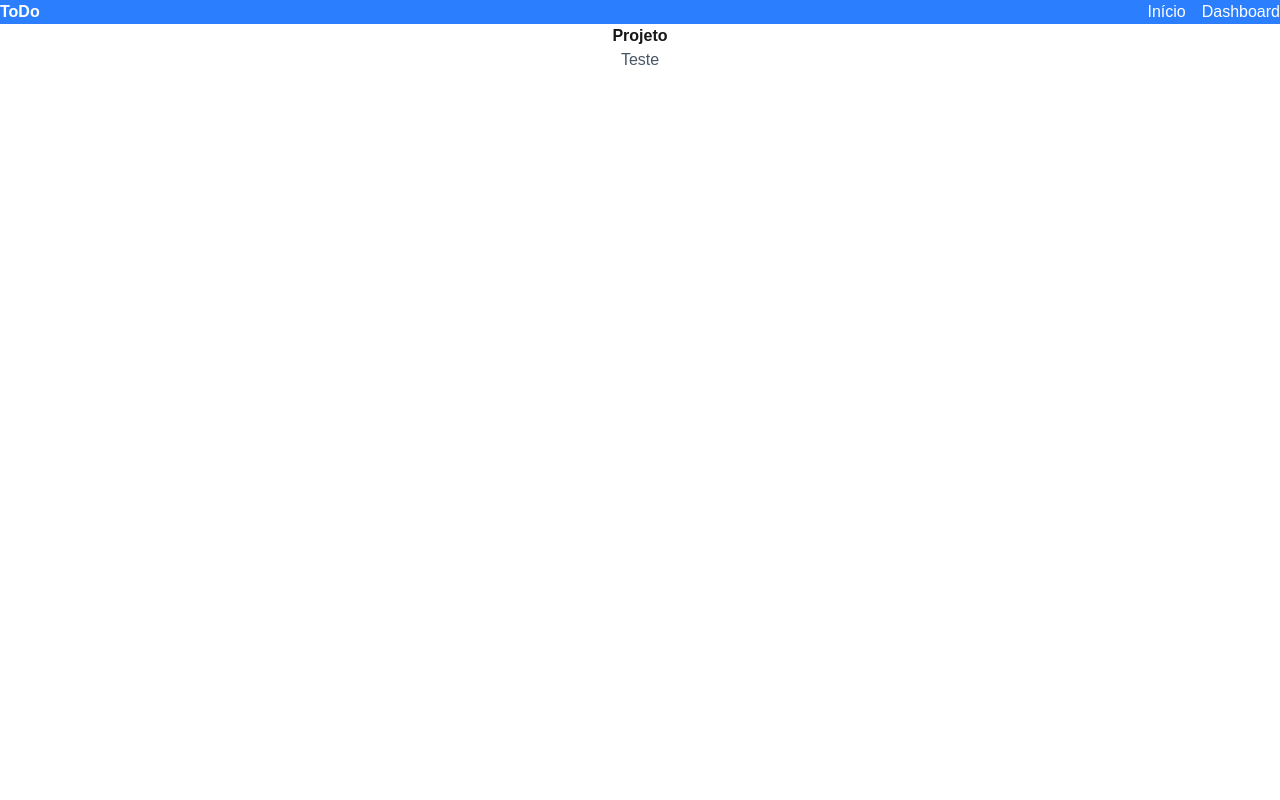
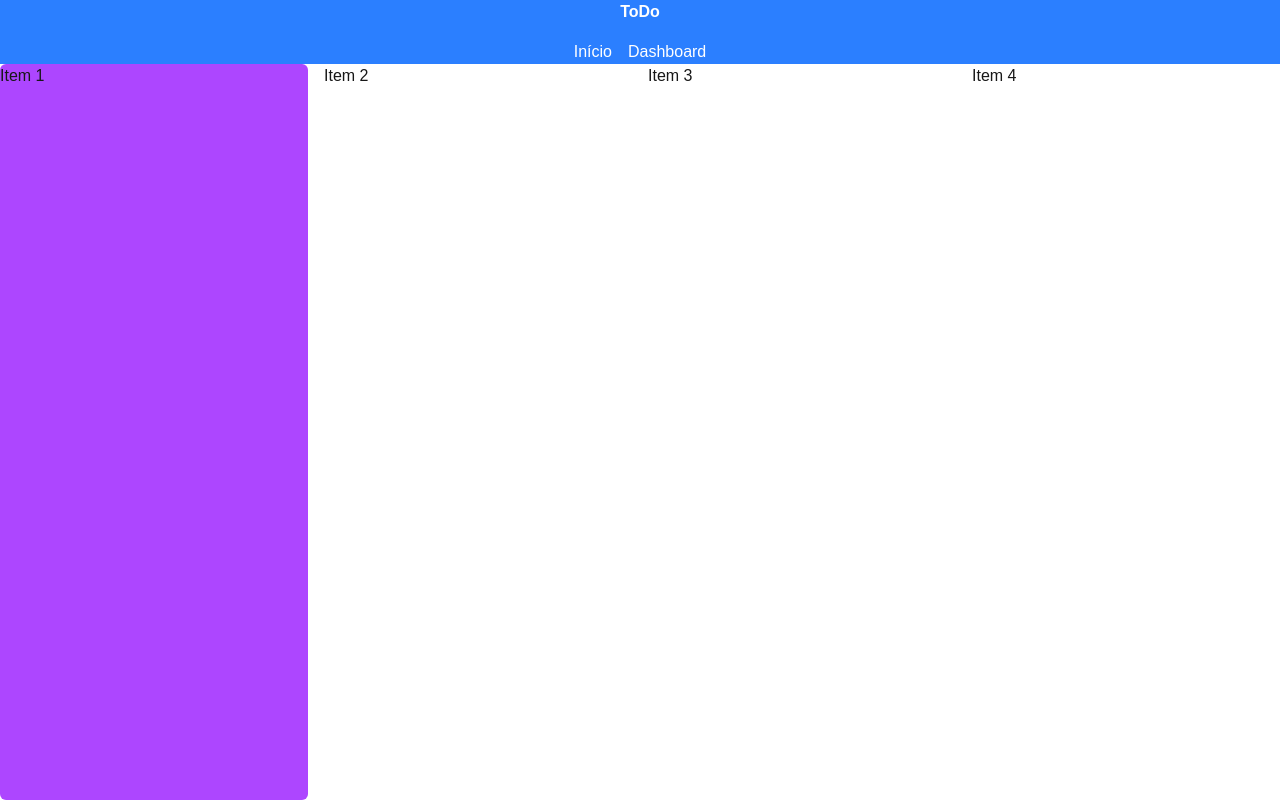
Before and after one commit to Bbaranoski/estudo, a Next.js app: page / in a window 1280 px wide. Built offline with nearby package versions, Linux system fonts and the light colour scheme.

Commit message:
criando um layout basico com grid

```diff
--- a/src/app/layout.tsx
+++ b/src/app/layout.tsx
@@ -26,10 +26,9 @@ export default function RootLayout({
 }>) {
   return (
     <html lang="en">
-      <body className={`${geistSans.variable} ${geistMono.variable}`}>
+      <body className={`${geistSans.variable} ${geistMono.variable} flex flex-col min-h-screen`}>
         <Navbar />
-        <main className="container mx-auto p-4">{children}</main>
-
+        <main className="flex flex-1 w-full">{children}</main>
       </body>
     </html>
   );
--- a/src/app/page.tsx
+++ b/src/app/page.tsx
@@ -1,8 +1,10 @@
 export default function Home() {
   return (
-    <section className="text-center py-10">
-      <h1 className="text-4x1 font-bold">Projeto</h1>
-      <p className="text-gray-600 mt-4">Teste</p>
-    </section>
+    <div className="grid grid-cols-[repeat(auto-fit,minmax(250px,1fr))] w-full gap-4 p-4">
+        <div className="bg-purple-500 p-4 rounded-md">Item 1</div>
+        <div className="bg-white p-4 rounded-md">Item 2</div>
+        <div className="bg-white p-4 rounded-md">Item 3</div>
+        <div className="bg-white p-4 rounded-md">Item 4</div>
+    </div>
   );
 }
--- a/src/components/Navbar.tsx
+++ b/src/components/Navbar.tsx
@@ -2,7 +2,7 @@ import Link from "next/link"
 
 export default function Navbar() {
     return (
-        <nav className="bg-blue-500 p-4 text-white flex justify-between">
+        <nav className="bg-blue-500 p-4 text-white flex justify-between flex-col content-center items-center gap-4">
             <h1 className="text-x1 font-bold">ToDo</h1>
             <div className="space-x-4 flex gap-4">
                 <Link href="/">Início</Link>
```
